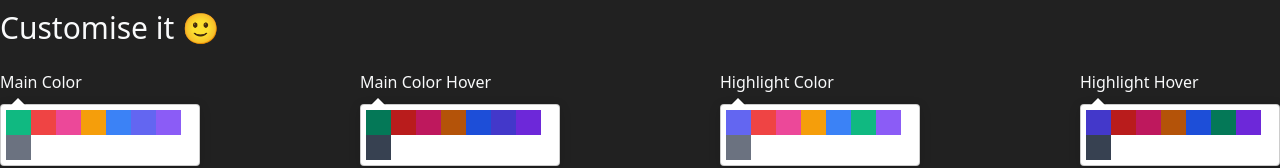
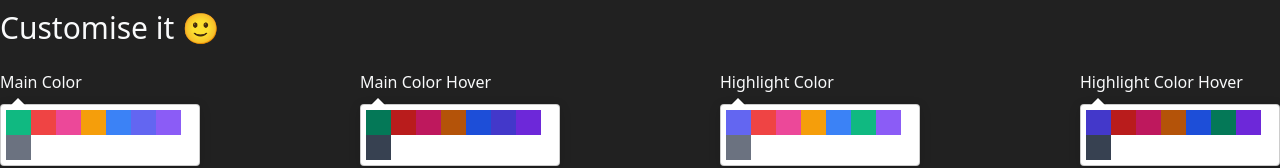
Before and after one commit to Ariela1127/keyboard, a React (Create React App) app: page / in a window 1280 px wide. Shown: the part 570-738 px from the top of the page. Built offline with nearby package versions, Linux system fonts and the light colour scheme.

Commit message:
Small fix

```diff
--- a/src/features/keyboardCustomizer/KeyboardCustomizer.tsx
+++ b/src/features/keyboardCustomizer/KeyboardCustomizer.tsx
@@ -1,7 +1,7 @@
 import React from 'react';
+import useColorContext from '../../hooks/useColorContext';
+import { Color, ColorArea, colors } from '../shared/colors';
 import ColorPicker from './ColorPicker';
-import { colors, Color, ColorArea } from '../shared/colors';
-import useColorContext from '../../hooks/useColorContext';
 
 const getColorsByColorArea = (colorArea: ColorArea) =>
   colors.filter(color => color.area === colorArea).map(color => color.hexCode);
@@ -39,7 +39,7 @@ const KeyboardCustomizer: React.FC = () => {
         />
       </div>
       <div>
-        <h3>Highlight Hover</h3>
+        <h3>Highlight Color Hover</h3>
         <ColorPicker
           pickedColor={chosenColors[ColorArea.HighlightHover].hexCode}
           pickerColors={getColorsByColorArea(ColorArea.HighlightHover)}
```
